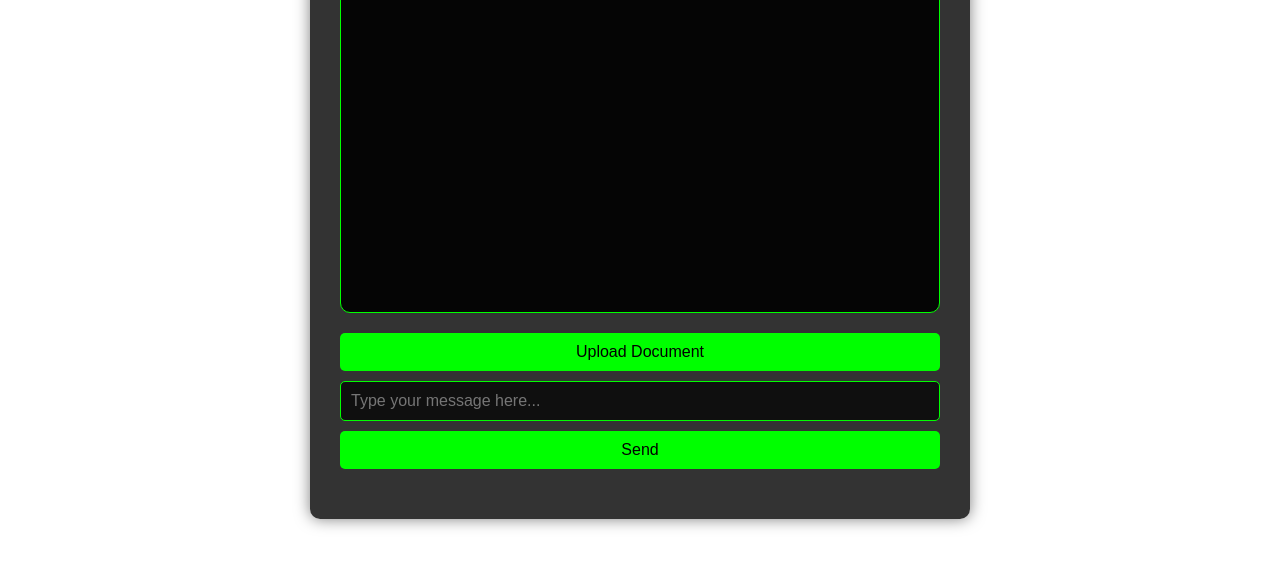
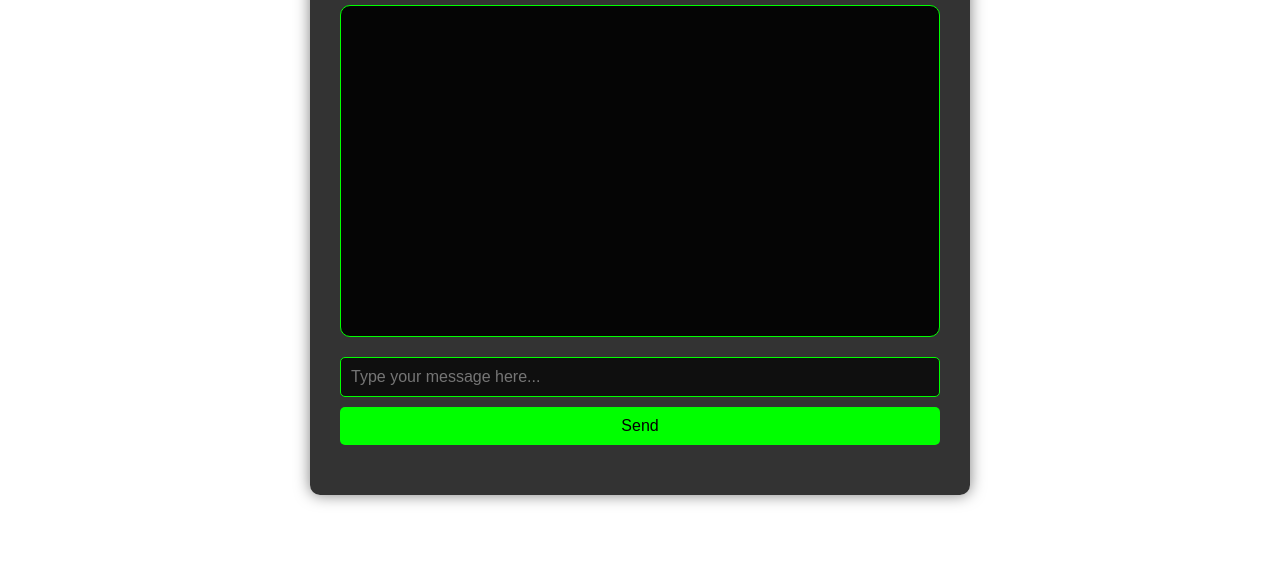
Before and after one commit to lawsonguillory/systemescape, a plain HTML site: page index.html in a window 1280 px wide. Shown: the part 239-800 px from the top of the page. Drawn offline with Linux system fonts and the light colour scheme; files that its build step writes are made by us from their sources; files whose address does not match are found by name.

Commit message:
- remove doc button

```diff
--- a/index.html
+++ b/index.html
@@ -18,7 +18,6 @@
             </div>
             <form id="dispute-form" class="chat-form">
                 <input type="file" id="document" name="document" required hidden>
-                <button type="button" id="upload-button">Upload Document</button>
                 <input type="text" id="chat-input" placeholder="Type your message here...">
                 <button type="submit" id="send-button">Send</button>
             </form>
```
